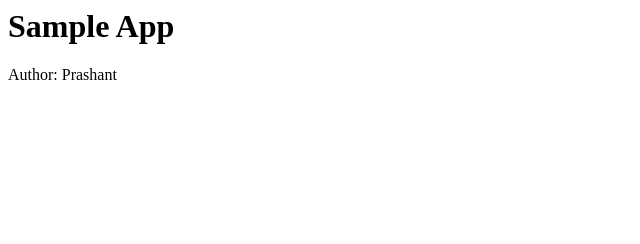
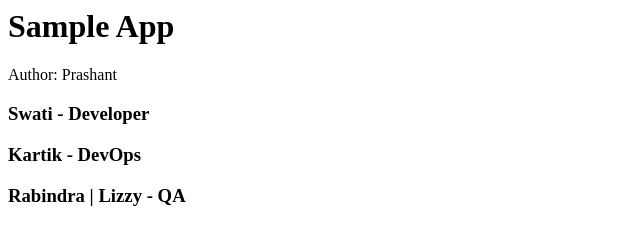
Before and after one commit to vijaykankane/b12githubaction-vk, a plain HTML site: page index.html in a window 1280 px wide. Shown: the whole page, without its empty margins (0-640 px from the left). Drawn offline with Linux system fonts and the light colour scheme.

Commit message:
Deploying the new version of all

```diff
--- a/index.html
+++ b/index.html
@@ -1,3 +1,7 @@
 <h1>Sample App</h1>
 
 <p>Author: Prashant</p>
+
+<h3>Swati - Developer</h3>
+<h3>Kartik - DevOps</h3>
+<h3>Rabindra | Lizzy - QA</h3>
```
